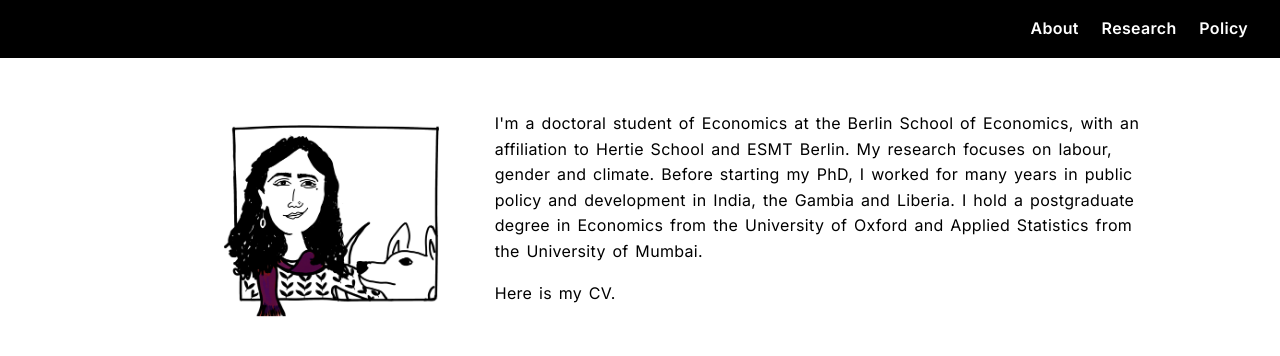
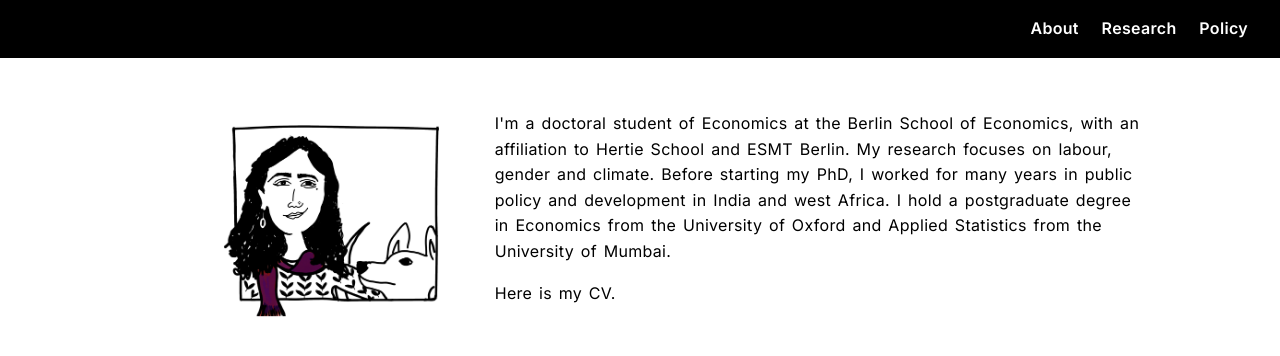
Before and after one commit to snehapmenon/snehapmenon.github.io, a Jekyll site: the page built from index.md, in a window 1280 px wide. Shown: the top 356 px of the page. Built offline with Jekyll 4.4.1, drawn with Linux system fonts in a browser that asks for light colours.

Commit message:
Update index.md

```diff
--- a/index.md
+++ b/index.md
@@ -14,7 +14,7 @@ title: "Welcome"
     <p> <p>
     <p> <p>
     <p> <p>
-    <p> I'm a doctoral student of Economics at the Berlin School of Economics, with an affiliation to Hertie School and ESMT Berlin. My research focuses on labour, gender and climate. Before starting my PhD, I worked for many years in public policy and development in India, the Gambia and Liberia. I hold a postgraduate degree in Economics from the University of Oxford and Applied Statistics from the University of Mumbai. </p>
+    <p> I'm a doctoral student of Economics at the Berlin School of Economics, with an affiliation to Hertie School and ESMT Berlin. My research focuses on labour, gender and climate. Before starting my PhD, I worked for many years in public policy and development in India and west Africa. I hold a postgraduate degree in Economics from the University of Oxford and Applied Statistics from the University of Mumbai. </p>
     <p> <p>
     <p> <p>
     <p> <p>
```
